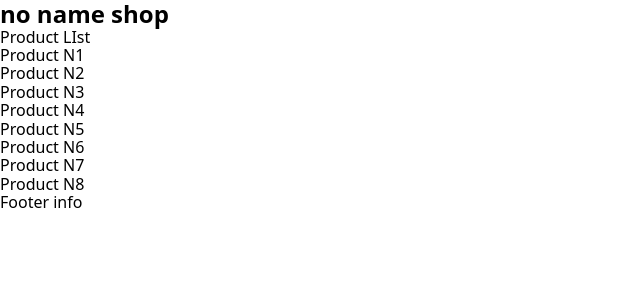
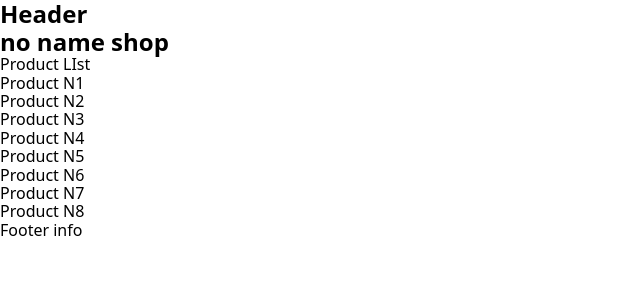
Before and after one commit to TZaidel/shop, a React (Vite) app: page / in a window 1280 px wide. Shown: the top 300 px of the page, without its empty margins (0-640 px from the left). Built offline with nearby package versions, Linux system fonts and the light colour scheme.

Commit message:
add header component
basic structure without styles

```diff
--- /dev/null
+++ b/src/components/Header/Header.jsx
@@ -0,0 +1,9 @@
+const Header = () => {
+  return (
+    <section>
+      <h2>Header</h2>
+    </section>
+  );
+};
+
+export default Header;
--- a/src/pages/HomePage/HomePage.jsx
+++ b/src/pages/HomePage/HomePage.jsx
@@ -1,14 +1,15 @@
 import Hero from '../../components/Hero/Hero';
 import ProductList from '../../components/ProductList/ProductList';
 import Footer from '../../components/Footer/Footer';
+import Header from '../../components/Header/Header';
 
 export default function HomePage() {
   return (
     <div>
+      <Header />
       <Hero />
       <ProductList />
-      <Footer/>
-
+      <Footer />
     </div>
   );
 }
```
